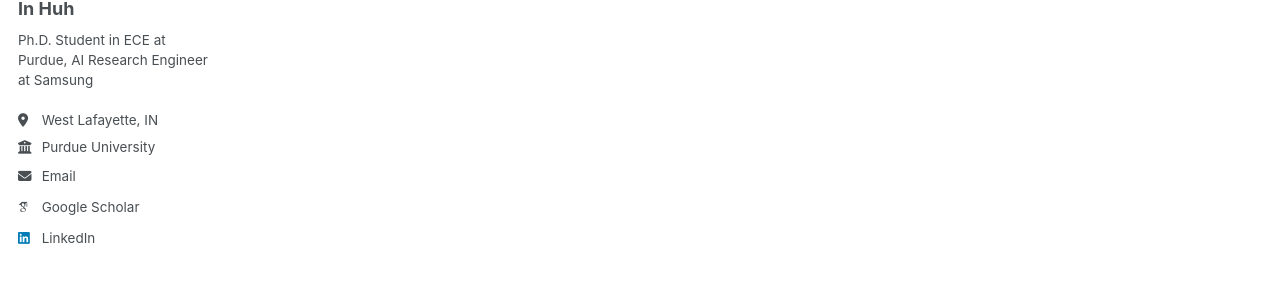
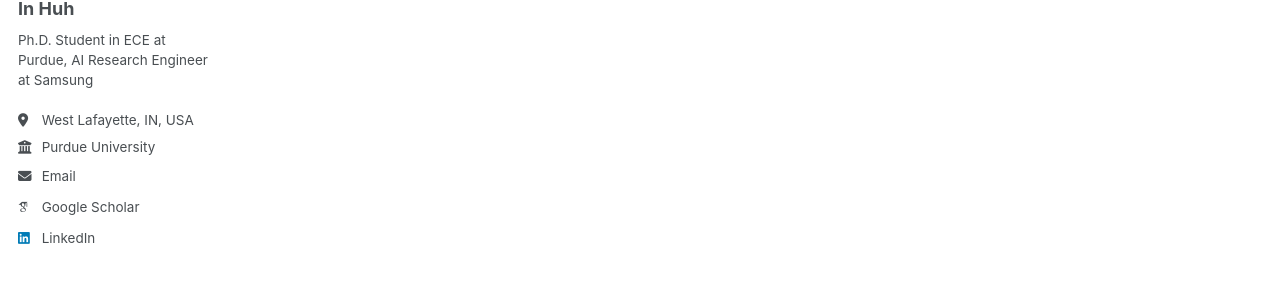
Before and after one commit to inhuh91/inhuh91.github.io, a Jekyll site: the page built from _pages/category-archive.html, in a window 1280 px wide. Shown: the part 337-642 px from the top of the page. Built offline with Jekyll 4.4.1, drawn with Linux system fonts in a browser that asks for light colours; some web fonts are replaced.

Commit message:
Config revised

```diff
--- a/_config.yml
+++ b/_config.yml
@@ -26,7 +26,7 @@ author:
   name             : "In Huh"
   pronouns         : # example: "she/her"
   bio              : "Ph.D. Student in ECE at Purdue, AI Research Engineer at Samsung"
-  location         : "West Lafayette, IN"
+  location         : "West Lafayette, IN, USA"
   employer         : "Purdue University"
   uri              : # URL
   email            : "ihuh@purdue.edu"
@@ -34,7 +34,7 @@ author:
   # Academic websites
   academia         : # URL
   arxiv            : # URL - Update with the correct link to your profile
-  googlescholar    : "https://scholar.google.com/citations?user=SrTRPiAAAAAJ&hl=ko"
+  googlescholar    : "https://scholar.google.com/citations?user=SrTRPiAAAAAJ&hl=en"
   impactstory      : # URL
   orcid            : # "http://orcid.org/yourorcidurl"
   semantic         : # URL
```
